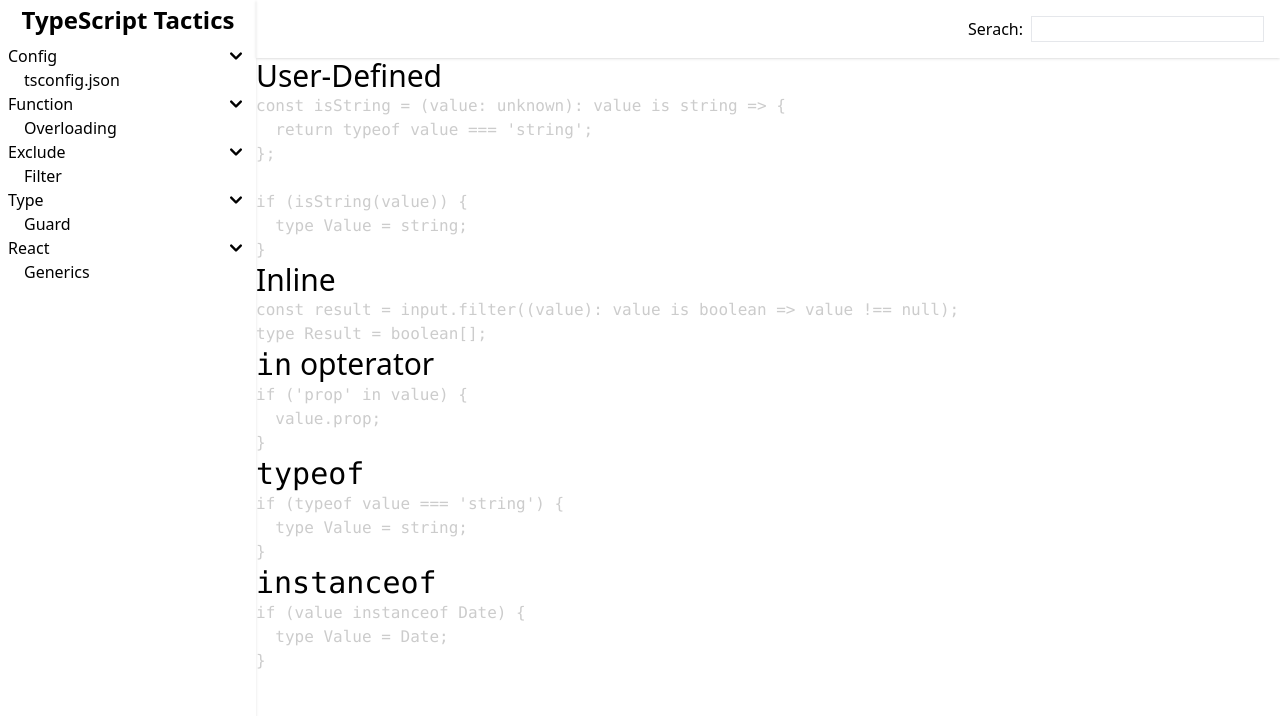
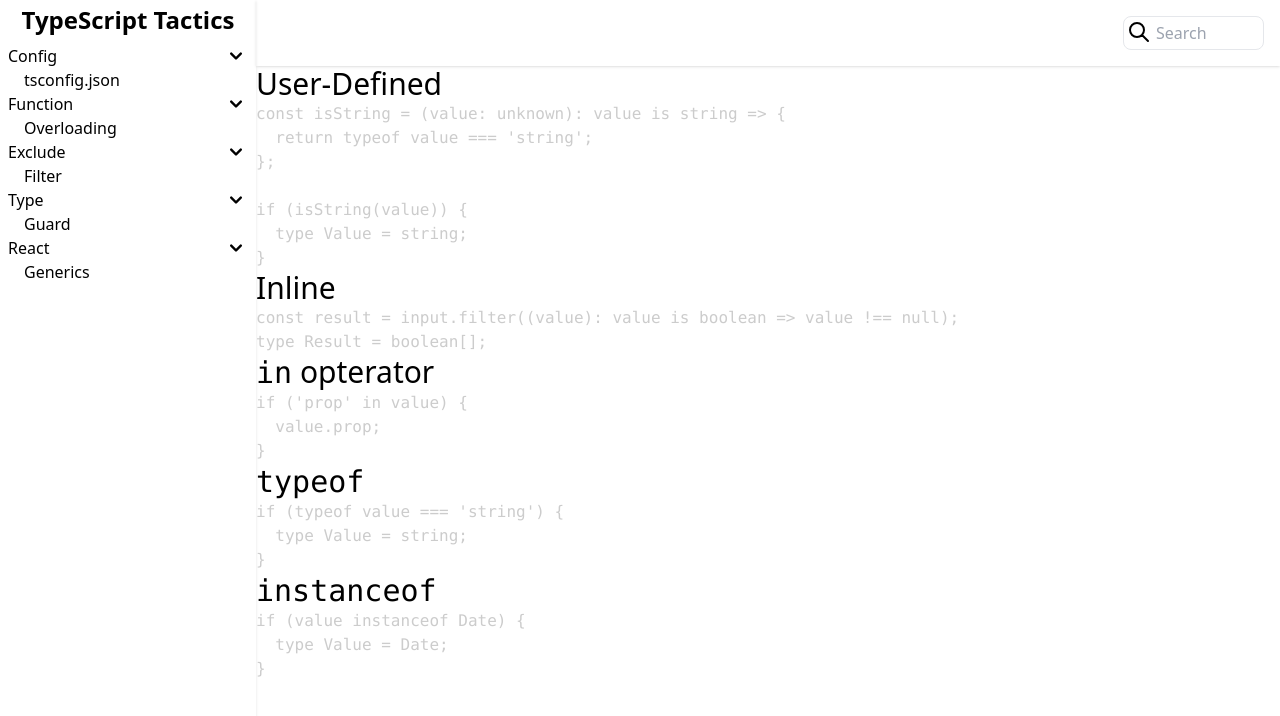
Before and after one commit to benneq/typescript-tactics, a Next.js app: page /type/guard in a window 1280 px wide. Shown: the top 716 px of the page. Built offline with nearby package versions, Linux system fonts and the light colour scheme.

Commit message:
search box

```diff
--- a/src/components/layout/Header.tsx
+++ b/src/components/layout/Header.tsx
@@ -1,54 +1,10 @@
-import { useState, useRef, useEffect } from 'react';
-import { useRouter } from 'next/router';
+import SearchBox from './SearchBox';
 
 const Header = () => {
-  const { query, replace } = useRouter();
-
-  const [q, setQ] = useState(query.q && !Array.isArray(query.q) ? query.q : '');
-
-  useEffect(() => {
-    setQ(query.q && !Array.isArray(query.q) ? query.q : '');
-  }, [query.q]);
-
-  const timeout = useRef<NodeJS.Timeout>();
-
-  const runTimeout = (q: string, ms: number) => {
-    timeout.current && clearTimeout(timeout.current);
-    timeout.current = setTimeout(() => {
-      replace({ pathname: '/search', query: { q } }, undefined, {
-        shallow: true,
-      });
-    }, ms);
-  };
-
-  const handleChange = (e: React.ChangeEvent<HTMLInputElement>) => {
-    const value = e.target.value;
-    setQ(value);
-    runTimeout(value, 500);
-  };
-
-  const handleSubmit = (e: React.FormEvent) => {
-    e.preventDefault();
-    runTimeout(q, 0);
-  };
-
   return (
     <header className="flex flex-row py-4 px-4 shadow">
       <div className="flex-1">{/* <ul>Breadcrumb &gt;</ul> */}</div>
-      <div className="">
-        <form onSubmit={handleSubmit}>
-          <label htmlFor="search" className="mr-2">
-            Serach:
-          </label>
-          <input
-            id="search"
-            type="search"
-            className="border"
-            value={q}
-            onChange={handleChange}
-          />
-        </form>
-      </div>
+      <SearchBox />
     </header>
   );
 };
--- a/src/components/layout/Layout.tsx
+++ b/src/components/layout/Layout.tsx
@@ -10,7 +10,7 @@ type Props = {
 export default function Layout({ children }: Props) {
   return (
     <div className="flex min-h-screen flex-row">
-      <aside className="flex w-64 flex-col gap-2 pl-2 pr-2 pt-1 md:shadow">
+      <aside className="flex w-64 flex-col gap-2 pl-2 pr-2 pt-1 shadow">
         <div className="text-center text-2xl font-bold">
           <Link href="/">TypeScript Tactics</Link>
         </div>
--- /dev/null
+++ b/src/components/layout/SearchBox.tsx
@@ -0,0 +1,64 @@
+import { useState, useRef, useEffect } from 'react';
+import { useRouter } from 'next/router';
+
+const SearchBox = () => {
+  const { query, replace } = useRouter();
+
+  const [q, setQ] = useState(query.q && !Array.isArray(query.q) ? query.q : '');
+
+  useEffect(() => {
+    setQ(query.q && !Array.isArray(query.q) ? query.q : '');
+  }, [query.q]);
+
+  const timeout = useRef<NodeJS.Timeout>();
+
+  const runTimeout = (q: string, ms: number) => {
+    timeout.current && clearTimeout(timeout.current);
+    timeout.current = setTimeout(() => {
+      replace({ pathname: '/search', query: { q } }, undefined, {
+        shallow: true,
+      });
+    }, ms);
+  };
+
+  const handleChange = (e: React.ChangeEvent<HTMLInputElement>) => {
+    const value = e.target.value;
+    setQ(value);
+    runTimeout(value, 500);
+  };
+
+  const handleSubmit = (e: React.FormEvent) => {
+    e.preventDefault();
+    runTimeout(q, 0);
+  };
+
+  return (
+    <form onSubmit={handleSubmit} className="relative">
+      <input
+        id="search"
+        type="text"
+        placeholder="Search"
+        className="peer -mr-[8rem] w-full rounded-lg border p-1 pl-8 transition-[margin-right] focus:-mr-0 focus:outline-offset-2 [&:not(:placeholder-shown)]:-mr-0"
+        value={q}
+        onChange={handleChange}
+      />
+      <svg
+        aria-hidden="true"
+        className="absolute top-1 left-1 h-6 w-6 peer-focus:stroke-gray-400"
+        fill="none"
+        stroke="currentColor"
+        viewBox="0 0 24 24"
+        xmlns="http://www.w3.org/2000/svg"
+      >
+        <path
+          strokeLinecap="round"
+          strokeLinejoin="round"
+          strokeWidth="2"
+          d="M21 21l-6-6m2-5a7 7 0 11-14 0 7 7 0 0114 0z"
+        ></path>
+      </svg>
+    </form>
+  );
+};
+
+export default SearchBox;
```
Also changed, not shown: src/utils/file.ts (+10 -13 lines).
